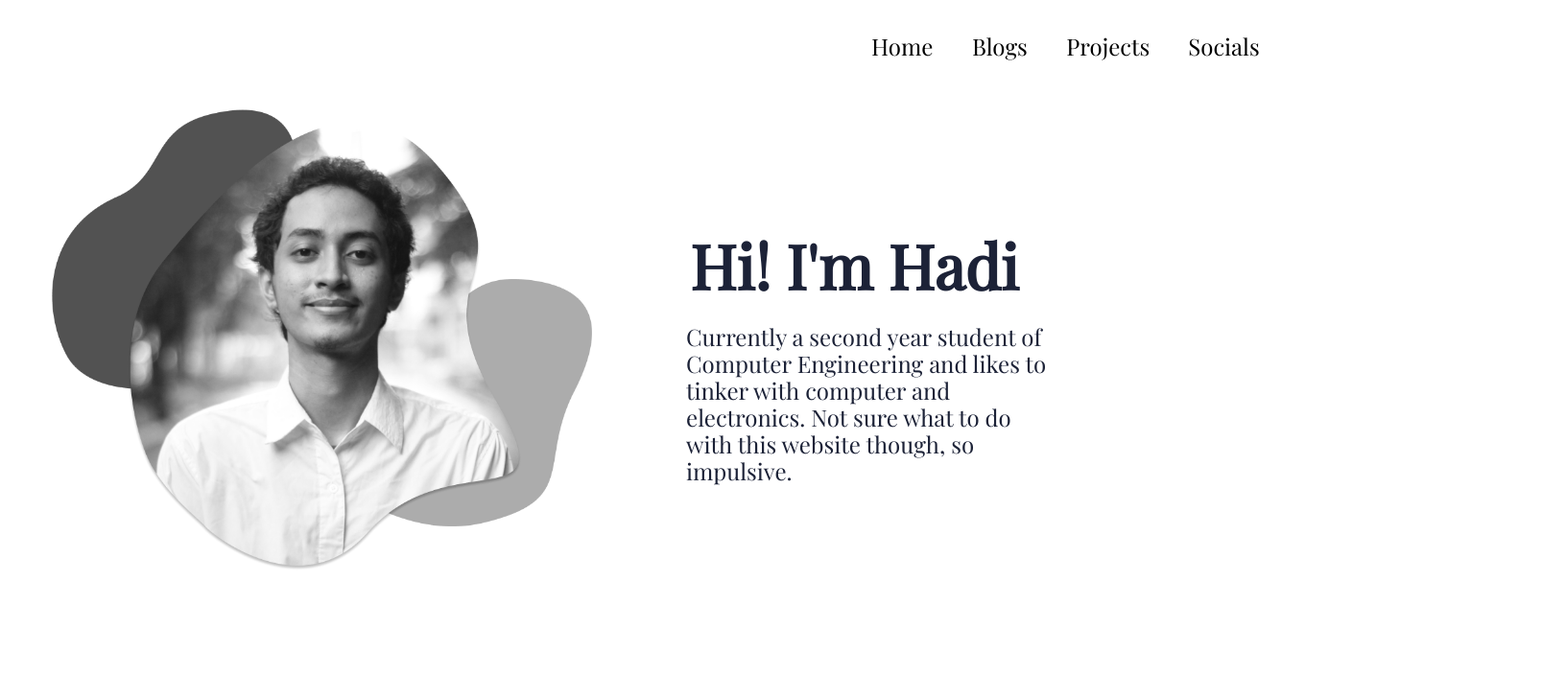
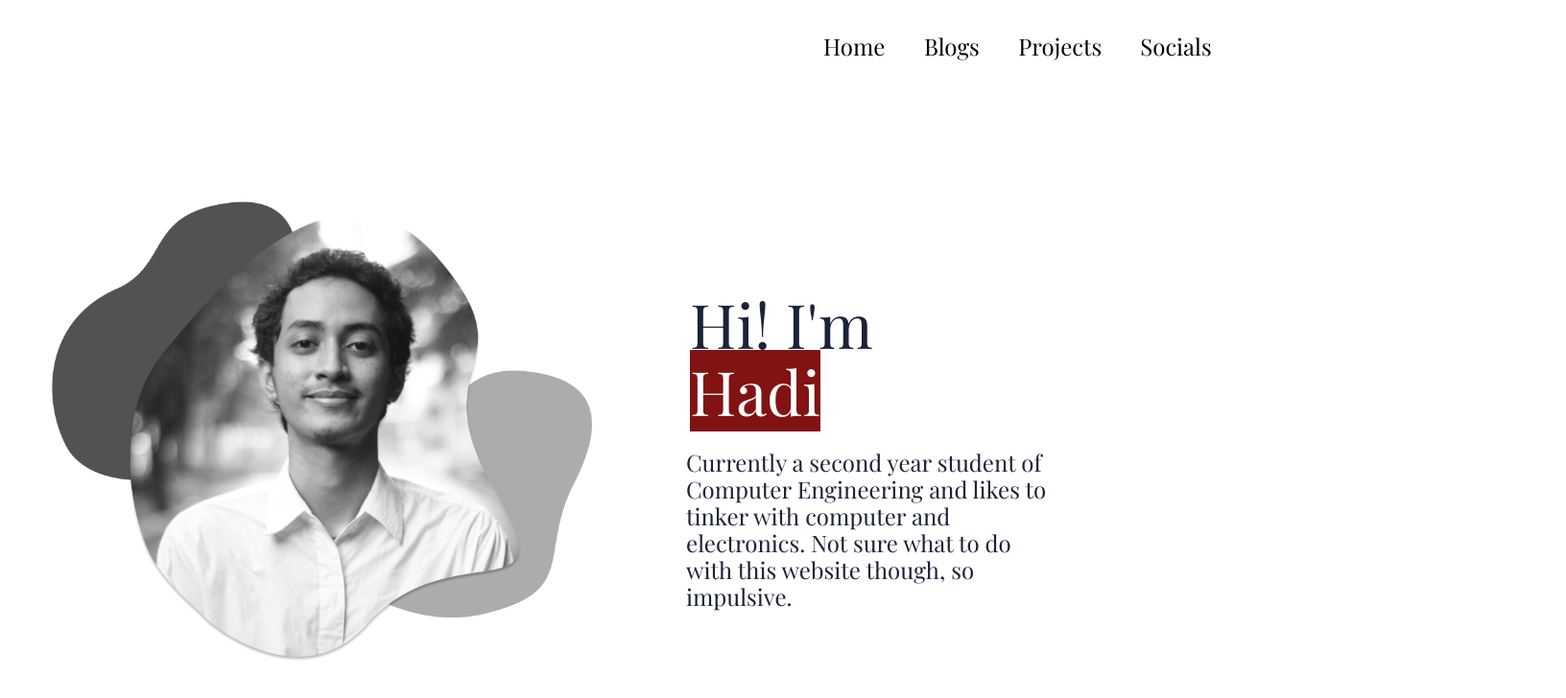
Before and after one commit to idahdam/personal-homepage, a React (Create React App) app: page / in a window 1280 px wide. Shown: the top 728 px of the page at 96% size, 1632 px wide, since content can reach past the window. Built offline with nearby package versions, Linux system fonts and the light colour scheme.

Commit message:
navbar sticky, background on Title Header, TODO: yeeeeeeeeeet

```diff
--- a/src/App.js
+++ b/src/App.js
@@ -1,21 +1,25 @@
-import { BrowserRouter as Router, Switch, Route } from 'react-router-dom'
+import { BrowserRouter, Switch, Route } from 'react-router-dom'
 import { Navbar, Footer } from './components'
 import { GlobalStyle } from './globalStyles'
 import Home from './pages/Homepage/Home';
+import Projects from './pages/Projects/Projects';
+import Blogs from './pages/Blogs/Blogs';
+import NaP from './pages/NaP/NaP';
 
 function App() {
   return (
-    <Router>
+    <BrowserRouter>
       <GlobalStyle/>
       <Navbar/>
       <Switch>
         <Route exact path="/" component={Home}/>
-        <Route exact path="/Blog" component={Home}/>
-        <Route exact path="/Projects" component={Home}/>
-        <Route exact path="/Social" component={Home}/>
+        <Route exact path="/Blogs" component={Blogs}/>
+        <Route exact path="/Projects" component={Projects}/>
+        <Route exact path="/Socials" component={NaP}/>
+        <Route component={NaP}/>
       </Switch>
       <Footer/>
-    </Router>
+    </BrowserRouter>
   );
 }
 
--- a/src/components/Header/Header.Elements.js
+++ b/src/components/Header/Header.Elements.js
@@ -60,13 +60,23 @@ export const TopLine = styled.div`
     margin-bottom: 16px;
 `
 
-export const Heading = styled.h1`
+export const Heading = styled.div`
     padding-top: 1.2em;
     padding-left: 1em;
     margin-bottom: 24px;
     font-size: 4rem;
     line-height: 1.1;
     color: ${({lightText}) => (lightText ? '#f7f8fa': '#1c2237')};
+`
+
+export const HeadingBold = styled.span`
+    clear: left;
+    background: #811313;
+    background-clip: content-box;
+    text-decoration: none;
+    font-size: 4rem;
+    padding-right: 18rem;
+    color: white;
 `
 
 export const Subtitle = styled.p`
--- a/src/components/Header/Header.js
+++ b/src/components/Header/Header.js
@@ -5,12 +5,13 @@ import {
     InfoSec,
     InfoRow,
     InfoColumn,
-     TextWrapper,
-     TopLine,
-     Heading,
-     Subtitle,
-     ImgWrapper,
-     Img
+    TextWrapper,
+    TopLine,
+    Heading,
+    Subtitle,
+    ImgWrapper,
+    Img,
+    HeadingBold
 } from './Header.Elements'
 
 const Header = ({lightBg, imgStart, lightTopLine, lightTextDesc, description, main, lightText, topLine,
@@ -23,7 +24,7 @@ start, img, alt}) => {
                     <InfoColumn>
                         <TextWrapper>
                             <TopLine lightTopLine={lightTopLine}>{topLine}</TopLine>
-                                <Heading lightText={lightText}>{main}</Heading>
+                                <Heading lightText={lightText}>Hi! I'm  <HeadingBold> Hadi</HeadingBold></Heading>
                                 <Subtitle lightTextDesc={lightTextDesc}>{description}</Subtitle>
                         </TextWrapper>
                     </InfoColumn>
--- a/src/components/Navbar/Navbar.Elements.js
+++ b/src/components/Navbar/Navbar.Elements.js
@@ -13,7 +13,7 @@ export const Nav = styled.nav`
     justify-content: center;
     align-items: right;
     font-size: 1.5rem;
-    position: fixed;
+    position: sticky;
     top: 10;
     z-index: 999;
 `
--- a/src/components/Section/Section.js
+++ b/src/components/Section/Section.js
@@ -1,7 +1,6 @@
 import React from 'react'
-import {Link} from 'react-router-dom'
 import { Catalog } from '../index';
-import { BlogOne, BlogTwo, BlogThree } from '../../pages/Homepage/Data';
+import { BlogOne } from '../../pages/Homepage/Data';
 import { Container, Button } from '../../globalStyles'
 import { ViewAll, TextBold, InfoSec, InfoRow, InfoColumn, InfoColumnOne, TextWrapper, TopLine, Heading, Subtitle, ImgWrapper, Img } from './Section.Elements'
 
--- /dev/null
+++ b/src/pages/Blogs/Blogs.js
@@ -0,0 +1,11 @@
+import React from 'react'
+
+const Blogs = () => {
+    return (
+        <>
+            <p>Box page.</p>
+        </>
+    )
+}
+
+export default Blogs;
--- /dev/null
+++ b/src/pages/NaP/NaP.js
@@ -0,0 +1,11 @@
+import React from 'react'
+
+const NaP = () => {
+    return(
+        <>
+            <p>Not a page.</p>
+        </>
+    )
+}
+
+export default NaP
--- /dev/null
+++ b/src/pages/Projects/Projects.js
@@ -0,0 +1,11 @@
+import React from 'react'
+
+const Projects = () => {
+    return(
+        <>
+            <p>Projects page.</p>
+        </>
+    )
+}
+
+export default Projects;
```
Also changed, not shown: 1 other file (tests, documents, lock files or other folders).
